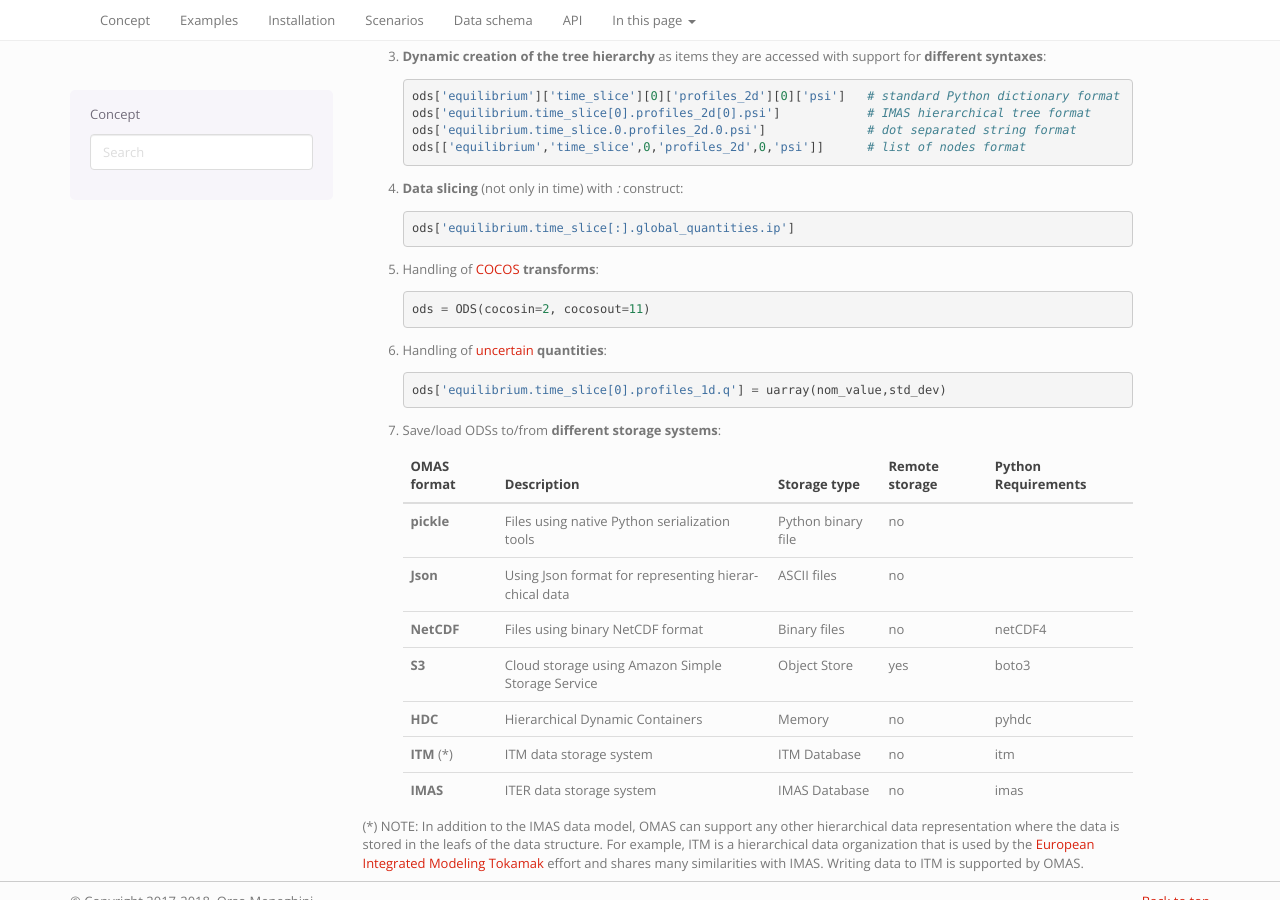
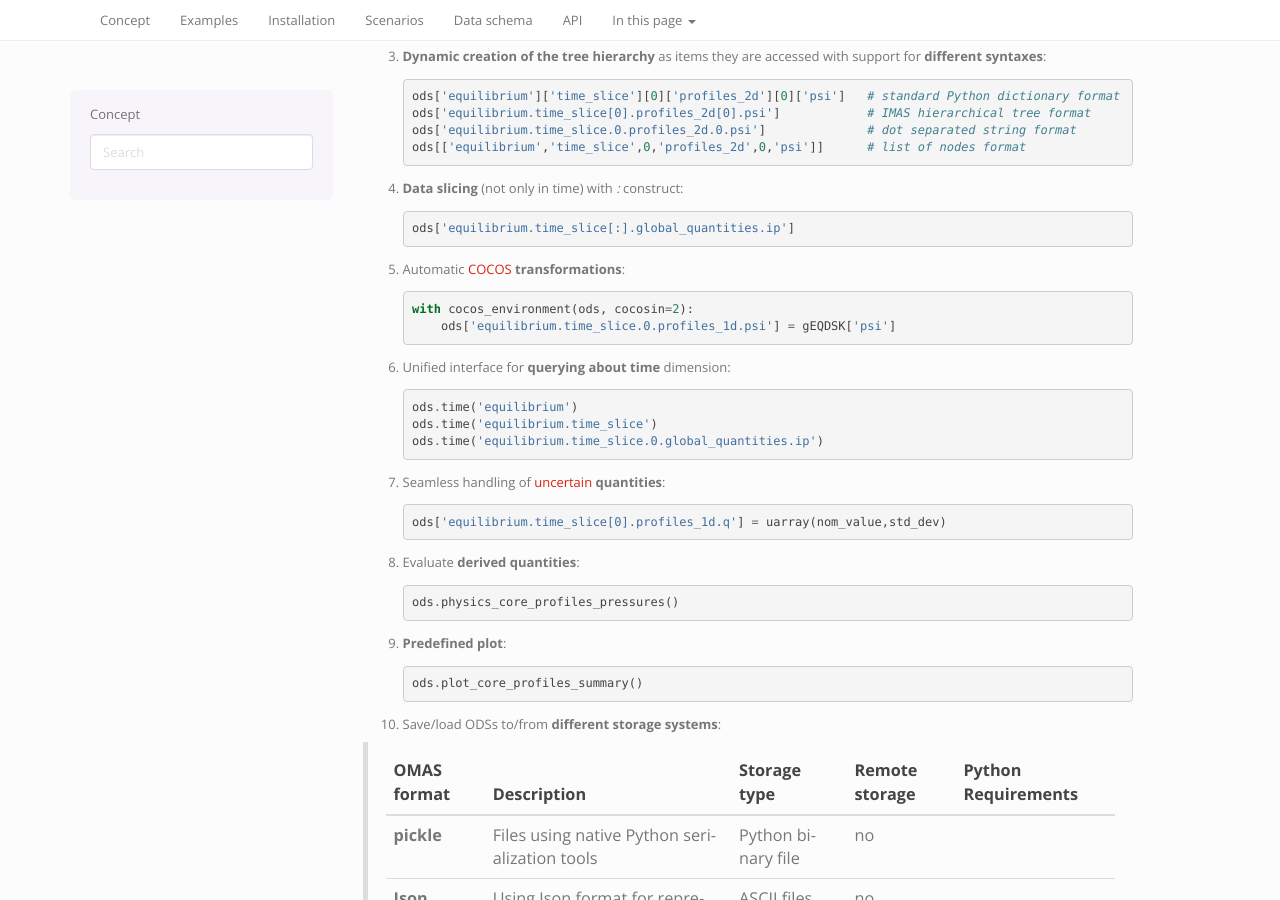
Before and after one commit to gafusion/omas, a Sphinx documentation site: the page built from sphinx/source/how.rst, in a window 1280 px wide and 900 px high, scrolled down 265 px. Built offline with Sphinx 7.4.7, drawn with Linux system fonts in a browser that asks for light colours; the version number could not be read and is left out.

Commit message:
Updated documentation

```diff
--- a/sphinx/source/how.rst
+++ b/sphinx/source/how.rst
@@ -25,15 +25,30 @@ The `ODS` class extends native Python dictionary and list classes with:
 
     ods['equilibrium.time_slice[:].global_quantities.ip']
 
-5. Handling of `COCOS <https://linkinghub.elsevier.com/retrieve/pii/S0010465512002962>`_ **transforms**::
+5. Automatic `COCOS <https://linkinghub.elsevier.com/retrieve/pii/S0010465512002962>`_ **transformations**::
 
-    ods = ODS(cocosin=2, cocosout=11)
+    with cocos_environment(ods, cocosin=2):
+        ods['equilibrium.time_slice.0.profiles_1d.psi'] = gEQDSK['psi']
 
-6. Handling of `uncertain <https://github.com/lebigot/uncertainties>`_ **quantities**::
+6. Unified interface for **querying about time** dimension::
+
+    ods.time('equilibrium')
+    ods.time('equilibrium.time_slice')
+    ods.time('equilibrium.time_slice.0.global_quantities.ip')
+
+7. Seamless handling of `uncertain <https://github.com/lebigot/uncertainties>`_ **quantities**::
 
     ods['equilibrium.time_slice[0].profiles_1d.q'] = uarray(nom_value,std_dev)
 
-7. Save/load ODSs to/from **different storage systems**:
+8. Evaluate **derived quantities**::
+
+    ods.physics_core_profiles_pressures()
+
+9. **Predefined plot**::
+
+    ods.plot_core_profiles_summary()
+
+10. Save/load ODSs to/from **different storage systems**:
 
    .. _omas_formats:
 
```
